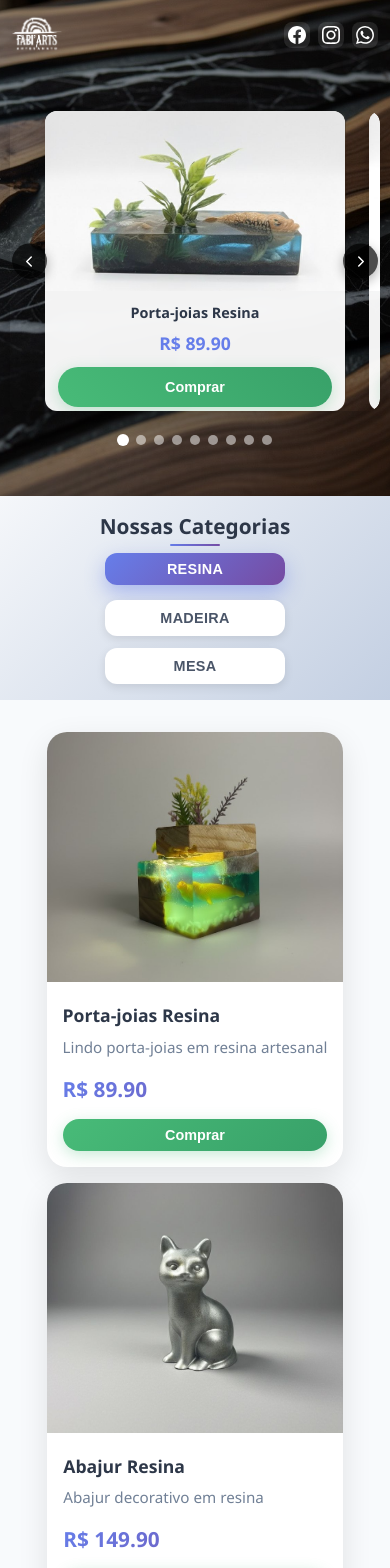
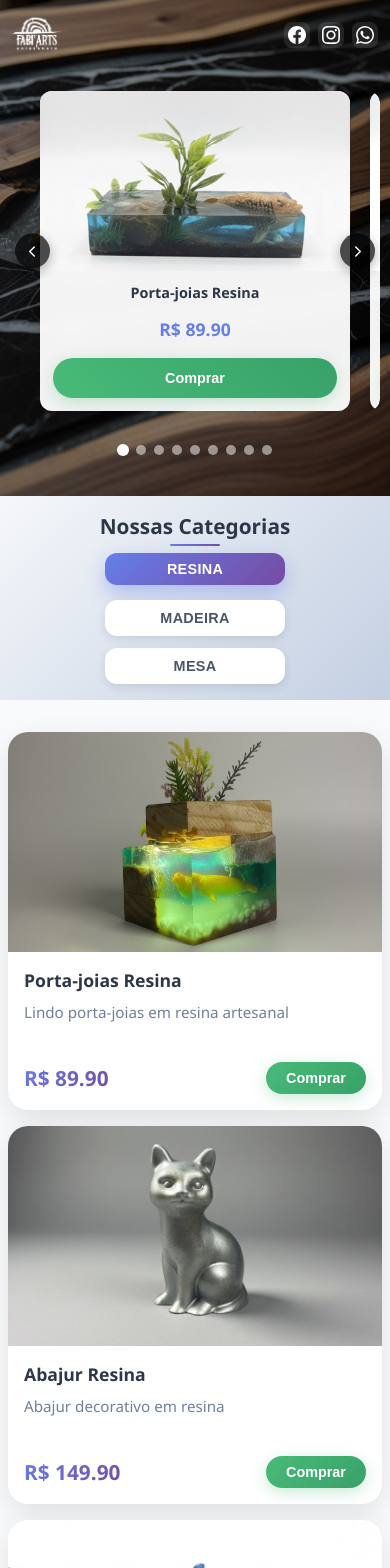
Before and after one commit to MateusHenriqDaSilva/fabiarts, a Next.js app: page / in a window 390 px wide. Shown: the top 1568 px of the page. Built offline with nearby package versions, Linux system fonts and the light colour scheme.

Commit message:
first commit

```diff
--- a/src/components/ProductCarousel.tsx
+++ b/src/components/ProductCarousel.tsx
@@ -25,7 +25,6 @@ const ProductCarousel: React.FC = () => {
     { id: 9, name: 'Cachepô Moderno', image: '/destaque9.jpg', price: 89.90, category: 'resina', description: 'Cachepô moderno decorativo' },
   ];
 
-  // Ajusta produtos por view baseado no tamanho da tela
   useEffect(() => {
     const handleResize = () => {
       if (window.innerWidth < 480) {
@@ -35,29 +34,43 @@ const ProductCarousel: React.FC = () => {
       } else {
         setProductsPerView(3);
       }
+      setCurrentIndex(0);
     };
 
-    handleResize(); // Define o valor inicial
+    handleResize();
     window.addEventListener('resize', handleResize);
     return () => window.removeEventListener('resize', handleResize);
   }, []);
 
   const totalSlides = Math.ceil(products.length / productsPerView);
 
+  // CÁLCULO SIMPLES E CORRETO
+  const getTransformValue = () => {
+    return `translateX(-${currentIndex * 100}%)`;
+  };
+
   const nextSlide = () => {
-    setCurrentIndex((prevIndex) =>
-      prevIndex === totalSlides - 1 ? 0 : prevIndex + 1
-    );
+    setCurrentIndex((prevIndex) => {
+      if (prevIndex >= totalSlides - 1) {
+        return 0;
+      }
+      return prevIndex + 1;
+    });
   };
 
   const prevSlide = () => {
-    setCurrentIndex((prevIndex) =>
-      prevIndex === 0 ? totalSlides - 1 : prevIndex - 1
-    );
+    setCurrentIndex((prevIndex) => {
+      if (prevIndex <= 0) {
+        return totalSlides - 1;
+      }
+      return prevIndex - 1;
+    });
   };
 
   const goToSlide = (index: number) => {
+    if (index >= 0 && index < totalSlides) {
       setCurrentIndex(index);
+    }
   };
 
   const handleBuyClick = (product: Product) => {
@@ -119,10 +132,11 @@ const ProductCarousel: React.FC = () => {
         <div className={styles.carouselContainer}>
           <div
             className={styles.carouselTrack}
-            style={{ transform: `translateX(-${currentIndex * 100}%)` }}
+            style={{ transform: getTransformValue() }}
           >
             {products.map((product) => (
               <div key={product.id} className={styles.carouselSlide}>
+                <div className={styles.carouselSlideContent}>
                   <Image
                     src={product.image}
                     alt={product.name}
@@ -140,6 +154,7 @@ const ProductCarousel: React.FC = () => {
                     >
                       Comprar
                     </button>
+                  </div>
                 </div>
               </div>
             ))}
--- a/src/styles/ProductCarousel.module.css
+++ b/src/styles/ProductCarousel.module.css
@@ -35,12 +35,12 @@
 .carouselContainer {
   position: relative;
   max-width: 1200px;
+  width: 100%;
   margin: 0 auto;
   overflow: hidden;
   border-radius: 12px;
-  box-shadow: 0 15px 35px rgba(0,0,0,0.3);
   height: 400px;
-  padding: 0 60px; /* Aumentei o padding para dar espaço às setas */
+  padding: 0 60px;
   z-index: 2;
 }
 
@@ -48,21 +48,30 @@
   display: flex;
   transition: transform 0.5s cubic-bezier(0.4, 0, 0.2, 1);
   height: 100%;
-  gap: 1.5rem;
 }
 
 .carouselSlide {
-  width: calc(33.333% - 1rem);
-  flex-shrink: 0;
+  flex: 0 0 33.333%; /* 3 produtos - 33.33% cada */
+  padding: 0 12px; /* Substitui o gap por padding */
+  box-sizing: border-box;
+}
+
+.carouselSlideContent {
   background: rgba(255, 255, 255, 0.95);
   border-radius: 12px;
   overflow: hidden;
   box-shadow: 0 8px 25px rgba(0, 0, 0, 0.2);
   transition: all 0.3s ease;
-  position: relative;
   backdrop-filter: blur(10px);
   display: flex;
   flex-direction: column;
+  height: 100%;
+}
+
+.carouselSlideContent:hover {
+  transform: translateY(-8px);
+  box-shadow: 0 15px 35px rgba(0, 0, 0, 0.3);
+  background: rgba(255, 255, 255, 1);
 }
 
 .productImage {
@@ -71,6 +80,10 @@
   object-fit: cover;
   transition: transform 0.3s ease;
   flex-shrink: 0;
+}
+
+.carouselSlideContent:hover .productImage {
+  transform: scale(1.05);
 }
 
 .productInfo {
@@ -125,7 +138,6 @@
   background: linear-gradient(45deg, #56d187, #48bb78);
 }
 
-/* SETAS CORRIGIDAS - Agora posicionadas corretamente */
 .navButton {
   position: absolute;
   top: 50%;
@@ -141,7 +153,7 @@
   justify-content: center;
   cursor: pointer;
   transition: all 0.3s ease;
-  z-index: 20; /* Z-index maior para ficar acima de tudo */
+  z-index: 20;
   box-shadow: 0 4px 12px rgba(0, 0, 0, 0.3);
 }
 
@@ -151,20 +163,20 @@
 }
 
 .prevButton {
-  left: 5px; /* Posicionado dentro do container */
+  left: 5px;
 }
 
 .nextButton {
-  right: 5px; /* Posicionado dentro do container */
+  right: 5px;
 }
 
-/* Indicadores do carrossel */
 .carouselIndicators {
   display: flex;
   justify-content: center;
   gap: 0.5rem;
   margin-top: 1.5rem;
   position: relative;
+  padding: 10px;
   z-index: 2;
 }
 
@@ -188,11 +200,12 @@
   .carouselContainer {
     max-width: 95%;
     height: 380px;
-    padding: 0 50px; /* Mantém espaço para setas */
+    padding: 0 50px;
   }
 
   .carouselSlide {
-    width: calc(33.333% - 1rem);
+    flex: 0 0 33.333%;
+    padding: 0 10px;
   }
 
   .productImage {
@@ -223,11 +236,12 @@
 
   .carouselContainer {
     height: 350px;
-    padding: 0 45px; /* Mantém espaço para setas */
+    padding: 0 45px;
   }
 
   .carouselSlide {
-    width: calc(50% - 0.75rem);
+    flex: 0 0 50%; /* 2 produtos - 50% cada */
+    padding: 0 8px;
   }
 
   .productImage {
@@ -249,24 +263,17 @@
     width: 38px;
     height: 38px;
   }
-
-  .prevButton {
-    left: 3px;
-  }
-
-  .nextButton {
-    right: 3px;
-  }
 }
 
 @media (max-width: 640px) {
   .carouselContainer {
     height: 320px;
-    padding: 0 40px; /* Mantém espaço para setas */
+    padding: 0 40px;
   }
 
   .carouselSlide {
-    width: calc(50% - 0.75rem);
+    flex: 0 0 50%;
+    padding: 0 6px;
   }
 
   .productImage {
@@ -296,12 +303,13 @@
 
 @media (max-width: 480px) {
   .carouselContainer {
-    height: 300px;
-    padding: 0 35px; /* Mantém espaço para setas */
+    height: 320px;
+    padding: 0 20px;
   }
 
   .carouselSlide {
-    width: 100%;
+    flex: 0 0 100%; /* 1 produto - 100% */
+    padding: 0 10px;
   }
 
   .productImage {
@@ -323,12 +331,4 @@
     width: 35px;
     height: 35px;
   }
-
-  .prevButton {
-    left: 2px;
-  }
-
-  .nextButton {
-    right: 2px;
-  }
 }
--- a/src/styles/ProductGrid.module.css
+++ b/src/styles/ProductGrid.module.css
@@ -6,7 +6,7 @@
 
 .productsGrid {
   display: grid;
-  grid-template-columns: repeat(auto-fit, minmax(350px, 1fr));
+  grid-template-columns: repeat(auto-fit, minmax(300px, 1fr));
   gap: 2rem;
   max-width: 1200px;
   margin: 0 auto;
@@ -22,6 +22,9 @@
   position: relative;
   opacity: 0;
   animation: fadeInUp 0.6s ease forwards;
+  display: flex;
+  flex-direction: column;
+  height: 100%; /* Garante que todos tenham a mesma altura */
 }
 
 .productCard:hover {
@@ -34,6 +37,7 @@
   height: 250px;
   object-fit: cover;
   transition: transform 0.3s ease;
+  flex-shrink: 0; /* Impede que a imagem diminua */
 }
 
 .productCard:hover .productImage {
@@ -42,6 +46,9 @@
 
 .productContent {
   padding: 1.5rem;
+  display: flex;
+  flex-direction: column;
+  flex-grow: 1; /* Ocupa todo o espaço restante */
 }
 
 .productName {
@@ -50,6 +57,7 @@
   color: #2d3748;
   margin-bottom: 0.5rem;
   line-height: 1.4;
+  flex-shrink: 0;
 }
 
 .productDescription {
@@ -57,13 +65,16 @@
   margin-bottom: 1rem;
   line-height: 1.5;
   font-size: 0.95rem;
+  flex-grow: 1; /* Descrição ocupa espaço disponível */
+  min-height: 60px; /* Altura mínima para alinhar */
 }
 
 .productFooter {
   display: flex;
   justify-content: space-between;
   align-items: center;
-  margin-top: 1rem;
+  margin-top: auto; /* Empurra para baixo */
+  flex-shrink: 0;
 }
 
 .productPrice {
@@ -74,6 +85,7 @@
   -webkit-background-clip: text;
   -webkit-text-fill-color: transparent;
   background-clip: text;
+  flex-shrink: 0;
 }
 
 .buyButton {
@@ -86,6 +98,8 @@
   cursor: pointer;
   transition: all 0.3s ease;
   box-shadow: 0 4px 15px rgba(72, 187, 120, 0.3);
+  flex-shrink: 0;
+  white-space: nowrap; /* Impede quebra de texto */
 }
 
 .buyButton:hover {
@@ -106,35 +120,67 @@
   }
 }
 
-/* Responsivo */
+/* RESPONSIVO CORRIGIDO */
+@media (max-width: 1024px) {
+  .productsGrid {
+    grid-template-columns: repeat(auto-fit, minmax(280px, 1fr));
+    gap: 1.5rem;
+  }
+}
+
 @media (max-width: 768px) {
   .productsSection {
     padding: 2rem 0;
   }
 
   .productsGrid {
-    grid-template-columns: 1fr;
+    grid-template-columns: repeat(auto-fit, minmax(280px, 1fr));
     gap: 1.5rem;
     padding: 0 1rem;
   }
 
   .productCard {
-    margin: 0 auto;
-    max-width: 400px;
+    max-width: 100%;
+    margin: 0;
   }
 
   .productContent {
     padding: 1.25rem;
   }
 
+  .productDescription {
+    min-height: 50px; /* Ajuste para mobile */
+  }
+
   .productFooter {
-    flex-direction: column;
+    flex-direction: row; /* Mantém lado a lado no mobile */
     gap: 1rem;
-    align-items: stretch;
   }
 
   .buyButton {
+    flex-shrink: 0;
+    min-width: 120px; /* Largura mínima para o botão */
+  }
+}
+
+@media (max-width: 640px) {
+  .productsGrid {
+    grid-template-columns: 1fr; /* 1 coluna - todos mesma largura */
+    gap: 1rem;
+  }
+
+  .productCard {
     width: 100%;
+    max-width: 400px;
+    margin: 0 auto; /* Centraliza os cards */
+  }
+
+  .productImage {
+    height: 220px; /* Altura consistente */
+  }
+
+  .productDescription {
+    min-height: 45px;
   }
 }
 
@@ -142,6 +188,7 @@
   .productsGrid {
     grid-template-columns: 1fr;
     gap: 1rem;
+    padding: 0 0.5rem;
   }
 
   .productCard {
@@ -163,5 +210,32 @@
   .buyButton {
     padding: 8px 20px;
     font-size: 0.9rem;
+    min-width: 100px;
+  }
+
+  .productFooter {
+    gap: 0.75rem;
   }
 }
+
+/* Para garantir alinhamento perfeito em telas muito pequenas */
+@media (max-width: 360px) {
+  .productsGrid {
+    grid-template-columns: 1fr;
+  }
+
+  .productFooter {
+    flex-direction: column;
+    align-items: stretch;
+    gap: 0.75rem;
+  }
+
+  .buyButton {
+    width: 100%;
+    min-width: auto;
+  }
+
+  .productPrice {
+    text-align: center;
+  }
+}
```
Lines whose indentation alone changed are shown as unchanged.
